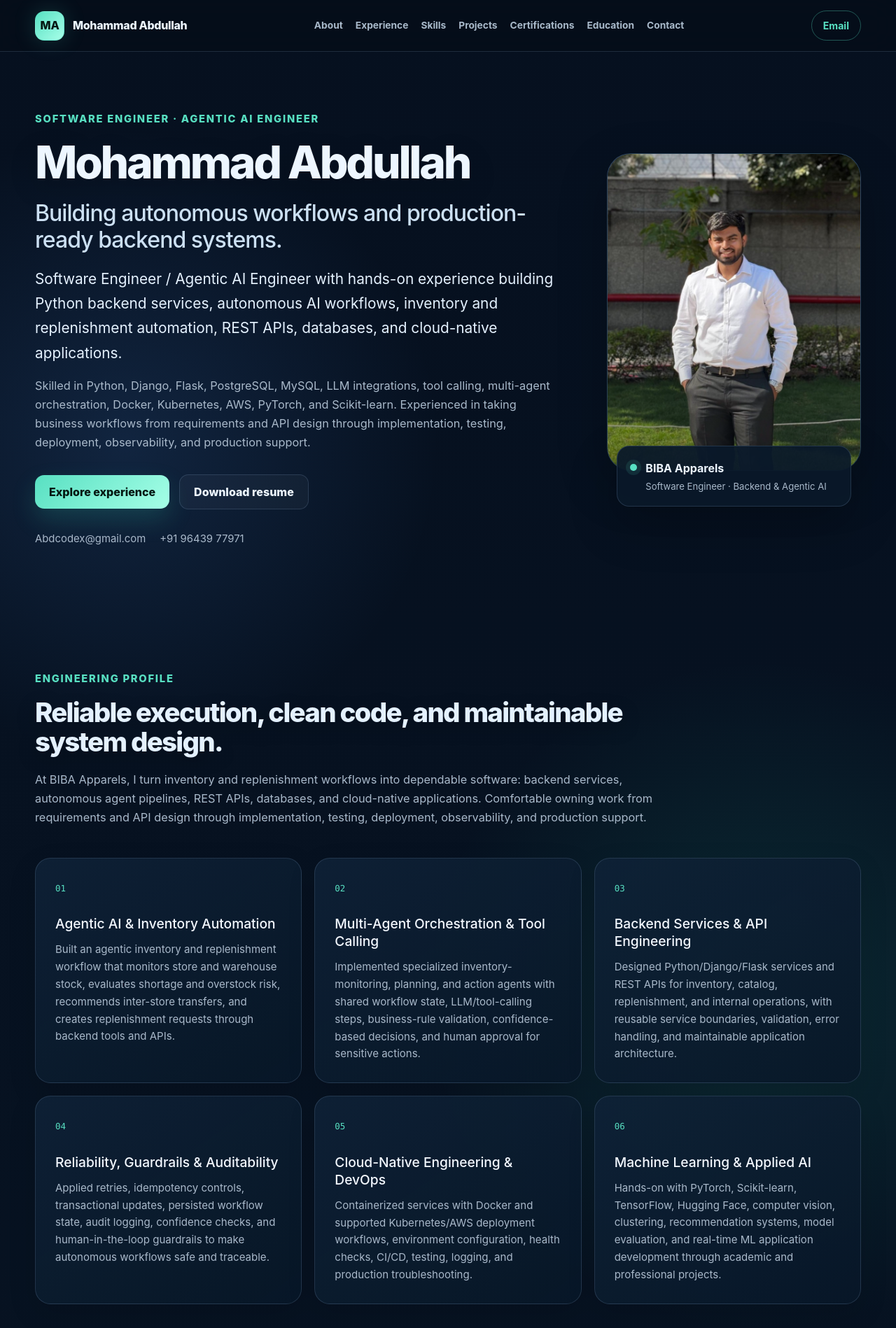
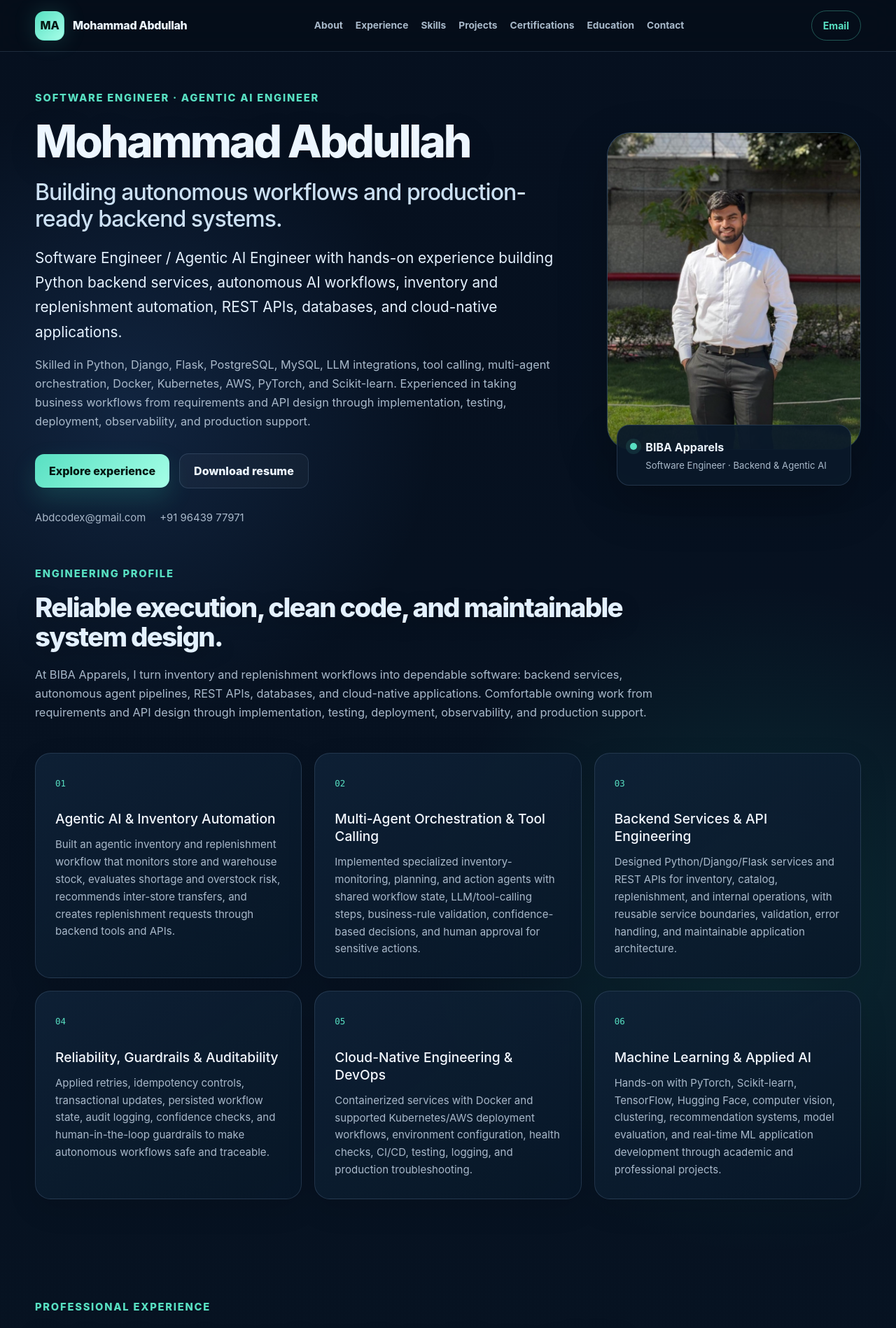
Before and after one commit to Abdcodex/portfolio, an Angular app: page / in a window 1280 px wide. Shown: the top 1898 px of the page at 70% size. Built offline with nearby package versions, Linux system fonts and the light colour scheme.

Commit message:
reduce gap
re

Co-Authored-By: te <447852+te@users.noreply.github.com>

```diff
--- a/src/styles.scss
+++ b/src/styles.scss
@@ -147,7 +147,11 @@ a {
 }
 
 .section-block {
-  padding: 110px 0;
+  padding: 72px 0;
+}
+
+#about .section-block {
+  padding-top: 36px;
 }
 
 .eyebrow {
@@ -193,8 +197,8 @@ a {
   grid-template-columns: minmax(0, 1.35fr) minmax(280px, 0.65fr);
   align-items: center;
   gap: 64px;
-  min-height: calc(100vh - 74px);
-  padding: 86px 0 66px;
+  min-height: 0;
+  padding: 56px 0 20px;
 }
 
 .hero-copy h1 {
```
